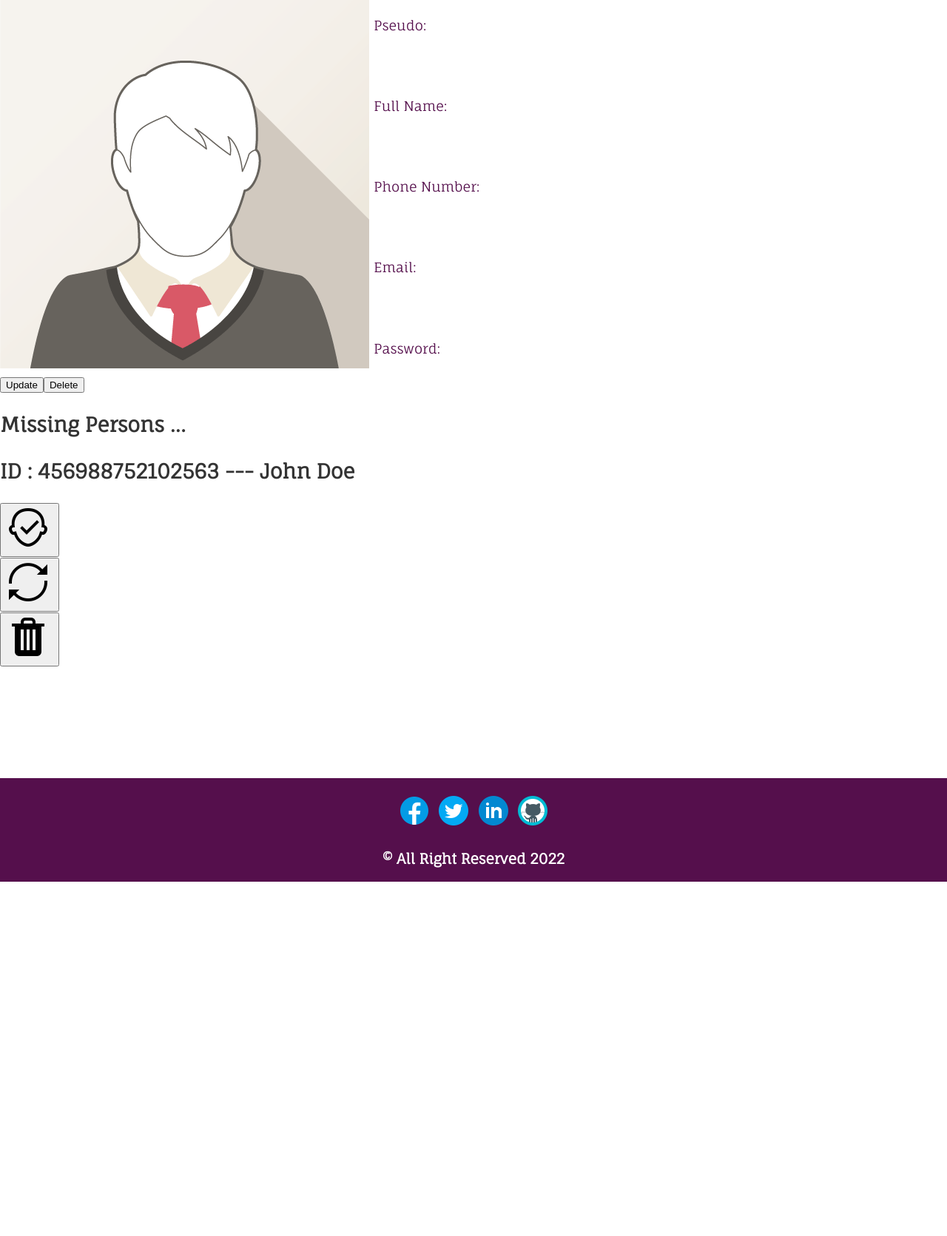
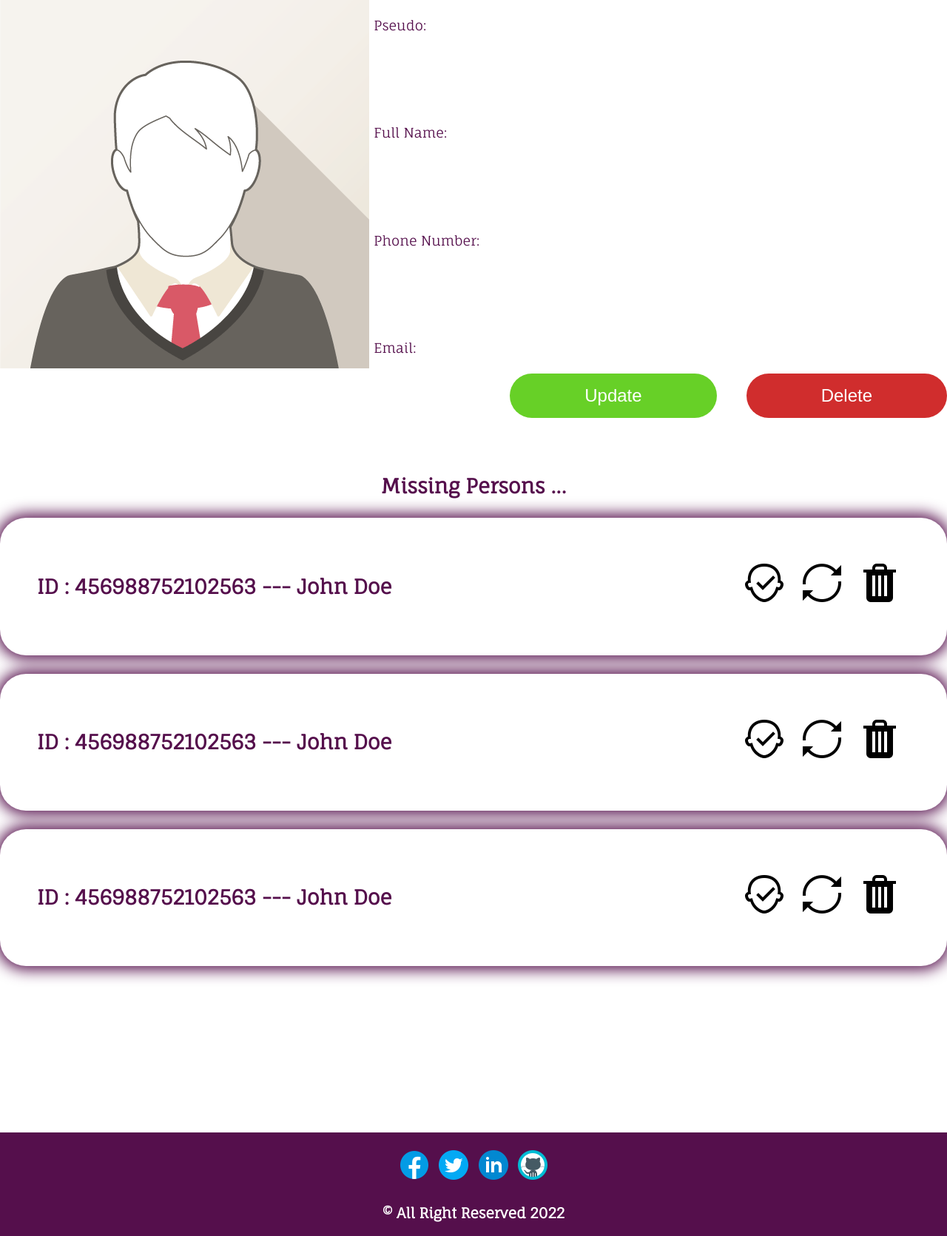
Before and after one commit to pharouqy/Mafkoud, a PHP site: page /admin.html in a window 1280 px wide. Shown: the part 150-1821 px from the top of the page at 74% size. Before the commit the page ends 1342 px from the top, so only its background shows below. Run offline with PHP 8.4, Linux system fonts and the light colour scheme.

Commit message:
Admin done !!!

```diff
--- a/admin.html
+++ b/admin.html
@@ -30,11 +30,10 @@
                     <img src="./assets/images/card.png" alt="profil">
                 </div>
                 <div>
-                    <p>Pseudo: </p>
-                    <p>Full Name: </p>
-                    <p>Phone Number: </p>
-                    <p>Email: </p>
-                    <p>Password: </p>
+                    <p>Pseudo: <span id="pseudo"></span></p>
+                    <p>Full Name: <span id="name"></span></p>
+                    <p>Phone Number: <span id="phone"></span></p>
+                    <p>Email: <span id="mail"></span></p>
                 </div>
             </div>
             <div>
@@ -44,6 +43,50 @@
                 <div>
                     <h1>Missing Persons ...</h1>
                 </div>
+                <article>
+                    <div>
+                        <h2>ID : 456988752102563 --- John Doe</h2>
+                    </div>
+                    <div>
+                        <form action="post">
+                            <button type="submit">
+                                <img src="./assets/images/isActive.png" alt="isActive">
+                            </button>
+                        </form>
+                        <form action="post">
+                            <button type="submit">
+                                <img src="./assets/images/Update.png" alt="Update">
+                            </button>
+                        </form>
+                        <form action="post">
+                            <button type="submit">
+                                <img src="./assets/images/Delete.png" alt="Delete">
+                            </button>
+                        </form>
+                    </div>
+                </article>
+                <article>
+                    <div>
+                        <h2>ID : 456988752102563 --- John Doe</h2>
+                    </div>
+                    <div>
+                        <form action="post">
+                            <button type="submit">
+                                <img src="./assets/images/isActive.png" alt="isActive">
+                            </button>
+                        </form>
+                        <form action="post">
+                            <button type="submit">
+                                <img src="./assets/images/Update.png" alt="Update">
+                            </button>
+                        </form>
+                        <form action="post">
+                            <button type="submit">
+                                <img src="./assets/images/Delete.png" alt="Delete">
+                            </button>
+                        </form>
+                    </div>
+                </article>
                 <article>
                     <div>
                         <h2>ID : 456988752102563 --- John Doe</h2>
--- a/css/style.css
+++ b/css/style.css
@@ -566,5 +566,83 @@
   height: 500px;
   color: #550f4c;
 }
+main section > div:nth-child(2) {
+  display: flex;
+  flex-direction: row;
+  flex-wrap: wrap;
+  align-content: center;
+  justify-content: flex-end;
+}
+main section > div:nth-child(2) button:first-child {
+  margin-right: 20px;
+  padding: 15px 100px 15px 100px;
+  border-radius: 50px;
+  font-size: 1.5rem;
+  border: 1px solid transparent;
+  background-color: #67d027;
+  color: #fff;
+}
+main section > div:nth-child(2) button:first-child:hover {
+  background-color: #fff;
+  color: #550f4c;
+  border: 1px solid #550f4c;
+}
+main section > div:nth-child(2) button:last-child {
+  color: #fff;
+  margin-left: 20px;
+  padding: 15px 100px 15px 100px;
+  border-radius: 50px;
+  font-size: 1.5rem;
+  border: 1px solid transparent;
+  background-color: #d02d2d;
+}
+main section > div:nth-child(2) button:last-child:hover {
+  background-color: #fff;
+  color: #550f4c;
+  border: 1px solid #550f4c;
+}
+
+div#label {
+  display: flex;
+  flex-direction: column;
+  justify-content: center;
+  align-items: center;
+  margin: 50px 0 50px 0;
+}
+div#label div h1 {
+  color: #550f4c;
+}
+div#label article {
+  box-shadow: 0px 0px 20px 5px #550f4c;
+  display: flex;
+  flex-direction: row;
+  width: 100%;
+  flex-wrap: wrap;
+  justify-content: space-between;
+  align-items: center;
+  margin: 0 0 25px 0;
+  border-radius: 35px;
+  padding: 50px 0;
+}
+div#label article > div:nth-child(1) h2 {
+  color: #550f4c;
+  padding: 0 0 0 50px;
+}
+div#label article > div:nth-child(2) {
+  display: flex;
+  flex-wrap: nowrap;
+  justify-content: center;
+  align-items: center;
+  padding: 0 50px 0 0;
+}
+div#label article > div:nth-child(2) form > button {
+  border: 1px solid transparent;
+  background-color: #fff;
+  cursor: pointer;
+}
+div#label article:hover {
+  transform: translate(0, -5px);
+  transition: all 0.5s ease-in-out;
+}
 
 /*# sourceMappingURL=style.css.map */
--- a/sass/main.scss
+++ b/sass/main.scss
@@ -736,5 +736,98 @@
                 color: $primary-color;
             }
         }
+
+        >div:nth-child(2) {
+            display: flex;
+            flex-direction: row;
+            flex-wrap: wrap;
+            align-content: center;
+            justify-content: flex-end;
+
+            button:first-child {
+                margin-right: 20px;
+                padding: 15px 100px 15px 100px;
+                border-radius: 50px;
+                font-size: 1.5rem;
+                border: 1px solid transparent;
+                background-color: $green-color;
+                color: $tertiary-color;
+
+                &:hover {
+                    background-color: $tertiary-color;
+                    color: $primary-color;
+                    border: 1px solid $primary-color;
+                }
+            }
+
+            button:last-child {
+                color: $tertiary-color;
+                margin-left: 20px;
+                padding: 15px 100px 15px 100px;
+                border-radius: 50px;
+                font-size: 1.5rem;
+                border: 1px solid transparent;
+                background-color: $red-color;
+
+                &:hover {
+                    background-color: $tertiary-color;
+                    color: $primary-color;
+                    border: 1px solid $primary-color;
+                }
+            }
+        }
     }
 }
+
+div#label {
+    display: flex;
+    flex-direction: column;
+    justify-content: center;
+    align-items: center;
+    margin: 50px 0 50px 0;
+
+    div {
+        h1 {
+            color: $primary-color;
+        }
+    }
+
+    article {
+        box-shadow: 0px 0px 20px 5px $primary-color;
+        display: flex;
+        flex-direction: row;
+        width: 100%;
+        flex-wrap: wrap;
+        justify-content: space-between;
+        align-items: center;
+        margin: 0 0 25px 0;
+        border-radius: 35px;
+        padding: 50px 0;
+
+        >div:nth-child(1) {
+            h2 {
+                color: $primary-color;
+                padding: 0 0 0 50px;
+            }
+        }
+
+        >div:nth-child(2) {
+            display: flex;
+            flex-wrap: nowrap;
+            justify-content: center;
+            align-items: center;
+            padding: 0 50px 0 0;
+
+            form>button {
+                border: 1px solid transparent;
+                background-color: $tertiary-color;
+                cursor: pointer;
+            }
+        }
+
+        &:hover {
+            transform: translate(0, -5px);
+            transition: all 0.5s ease-in-out;
+        }
+    }
+}
```
Also changed, not shown: 1 other file.
